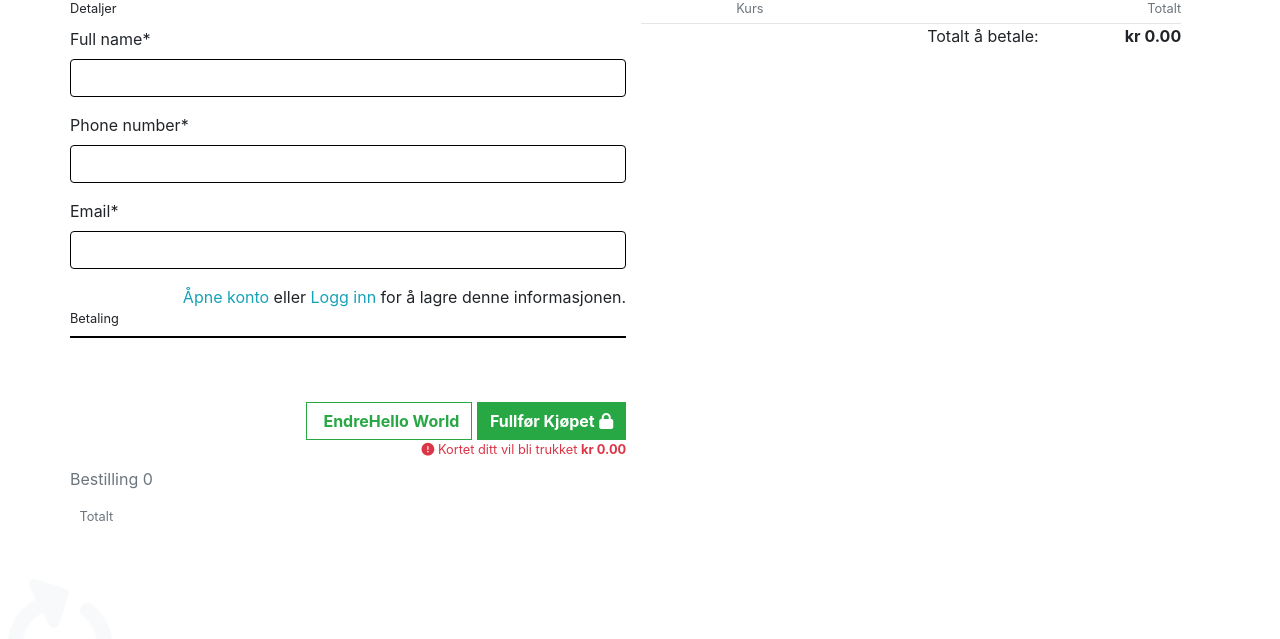
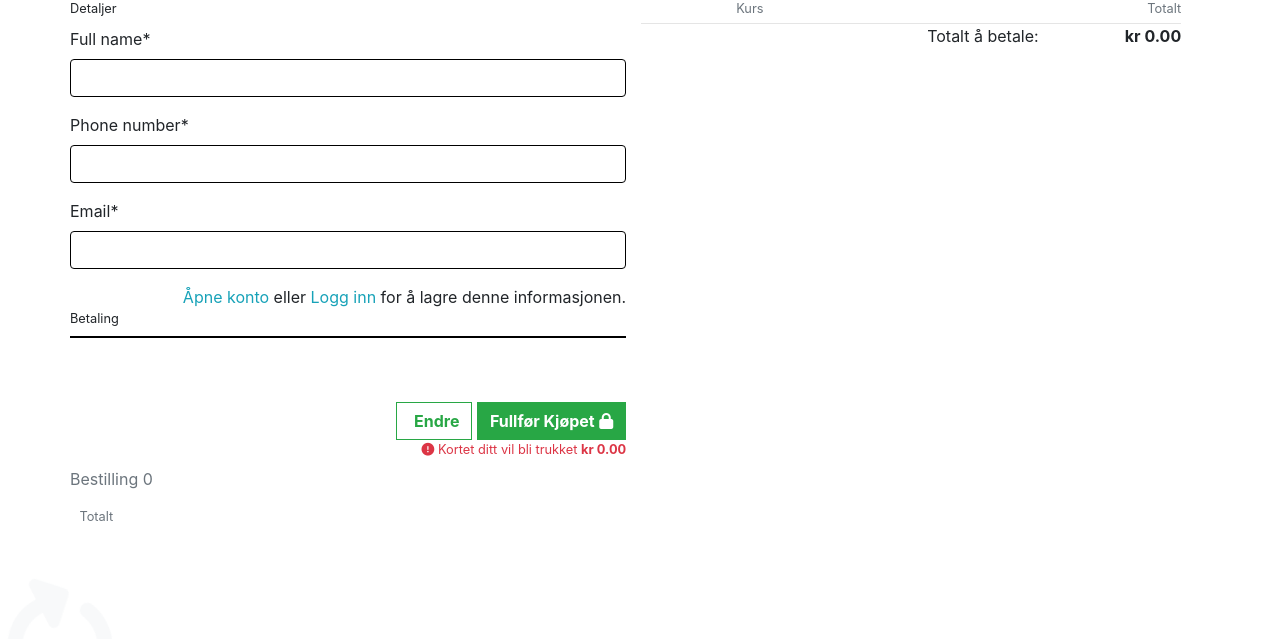
Before and after one commit to Code-Institute-Submissions/Yoga-1, a Django app: template checkout/templates/checkout/checkout.html in a window 1280 px wide. Shown: the part 344-983 px from the top of the page. Run offline with Django 3.2, Linux system fonts and the light colour scheme; the template is opened without the code that fills it: values that come from a table or form of the project are taken from there, others are empty; some libraries are stand-ins or nearby versions.

Commit message:
Removed Hello World

```diff
--- a/checkout/templates/checkout/checkout.html
+++ b/checkout/templates/checkout/checkout.html
@@ -102,7 +102,7 @@
                                 <span class="icon">
                                     <i class="fas fa-chevon-left"></i>
                                 </span>
-                                <span class="font-weight-bold">EndreHello World</span>
+                                <span class="font-weight-bold">Endre</span>
                             </a>
                             <button id="submit-button" class="btn btn-success rounded-0">
                                 <span class="font-weight-bold">Fullfør Kjøpet</span>
```
